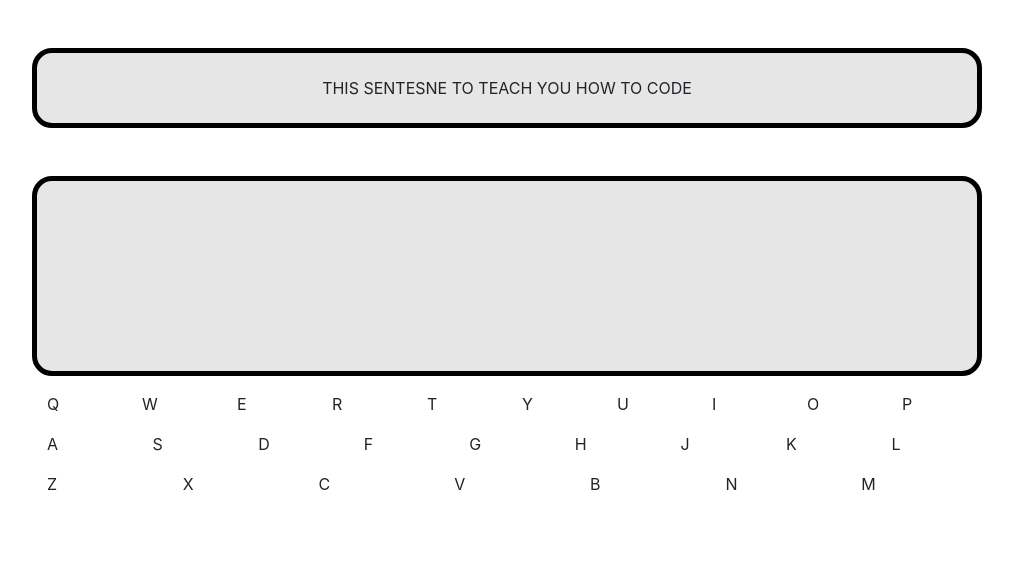
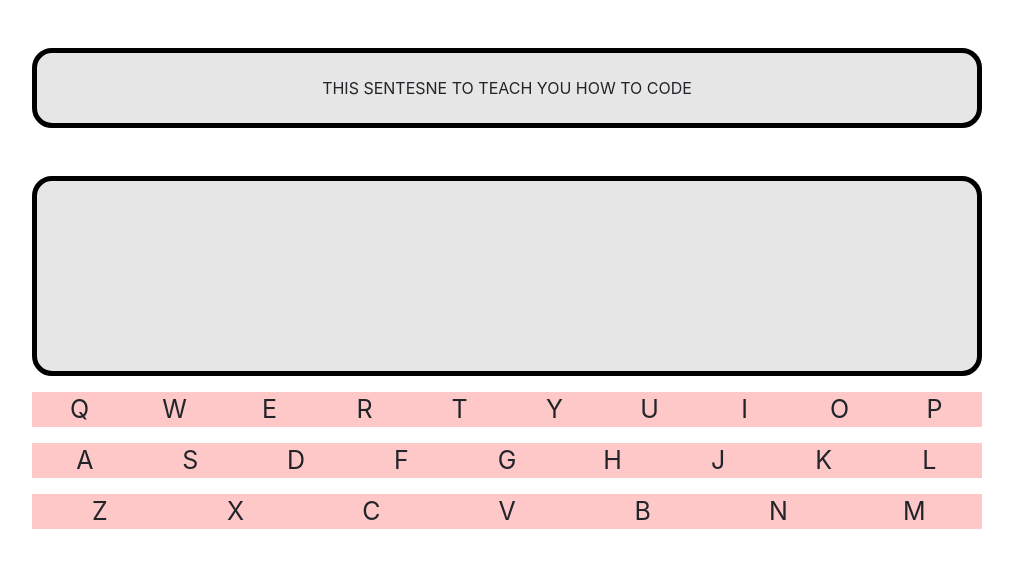
Before and after one commit to omaranBazna/typing-website, a website: page index.html in a window 1280 px wide. Shown: the whole page, without its empty margins (133-1146 px from the left). Drawn offline with nearby package versions, Linux system fonts and the light colour scheme.

Commit message:
add styling for the keys

```diff
--- a/style.css
+++ b/style.css
@@ -18,3 +18,10 @@
     text-align:center;
     border:5px solid black;
   }
+  .key{
+    font-size:25px;
+    line-height:25px;
+    padding:5px;
+    background:rgb(255,200,200);
+    text-align:center;
+  }
```
Lines whose indentation alone changed are shown as unchanged.
